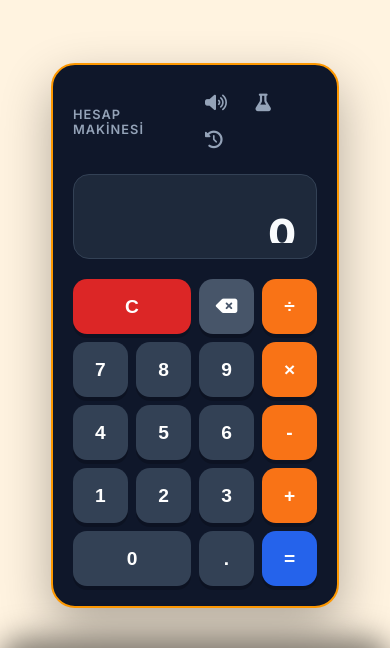
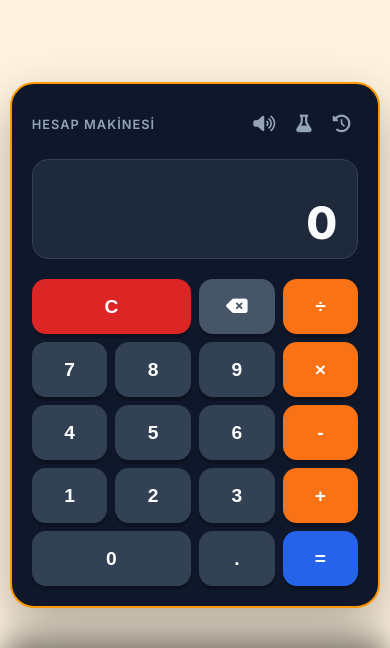
Before and after one commit to b3roglu/hesapmakinesi, a plain HTML site: page index.html in a window 390 px wide. Shown: the part 196-844 px from the top of the page. Drawn offline with Linux system fonts and the light colour scheme.

Commit message:
index.html

```diff
--- a/index.html
+++ b/index.html
@@ -31,7 +31,7 @@
             align-items: center;
             min-height: 100vh;
             margin: 0;
-            overflow: hidden; /* Sayfa kaymasını engelle */
+            overflow: hidden;
         }
 
         .wrapper {
@@ -39,6 +39,7 @@
             display: flex;
             justify-content: center;
             align-items: center;
+            width: 100%;
         }
 
         /* --- HESAP MAKİNESİ GÖVDESİ --- */
@@ -50,54 +51,111 @@
             box-shadow: 0 20px 50px rgba(0,0,0,0.3);
             width: 340px;
             position: relative;
-            z-index: 20; /* Hesap makinesi her zaman en üstte */
+            z-index: 20;
             transition: width 0.3s ease;
+            display: flex;
+            flex-direction: column;
         }
 
-        /* Bilimsel Mod Genişliği */
         .calculator.scientific { width: 550px; }
 
-        /* --- GEÇMİŞ PANELİ (MASAÜSTÜ AYARLARI) --- */
+        /* --- GEÇMİŞ PANELİ (MASAÜSTÜ) --- */
         .history-panel {
             position: absolute;
-            top: 0;
-            right: 0;
-            width: 300px;
-            height: 100%;
+            top: 0; right: 0;
+            width: 300px; height: 100%;
             background-color: #1e293b;
             border-radius: 24px;
             border: 2px solid var(--border-orange);
             padding: 20px;
-            display: flex;
-            flex-direction: column;
-            z-index: 10; /* Hesap makinesinin arkasında */
-
-            /* Animasyon Mantığı */
+            display: flex; flex-direction: column;
+            z-index: 10;
             transition: transform 0.4s cubic-bezier(0.175, 0.885, 0.32, 1.275), opacity 0.3s;
-            transform: translateX(0) scale(0.9); /* Başlangıçta makinenin arkasında */
+            transform: translateX(0) scale(0.9);
             opacity: 0;
-            pointer-events: none; /* Kapalıyken tıklanamaz */
+            pointer-events: none;
         }
 
-        /* Panel AÇIKKEN (Masaüstü) */
         .history-panel.open {
-            transform: translateX(105%) scale(1); /* Sağa doğru kayar */
+            transform: translateX(105%) scale(1);
             opacity: 1;
             pointer-events: all;
         }
 
-        /* --- DİĞER STİLLER (Header, Ekran, Tuşlar) --- */
-        .header { display: flex; justify-content: space-between; align-items: center; margin-bottom: 15px; }
-        .header-title { font-size: 0.8rem; color: var(--text-gray); font-weight: 600; letter-spacing: 1px; }
-        .controls button { background: none; border: none; color: var(--text-gray); cursor: pointer; font-size: 1.1rem; margin-left: 8px; padding: 8px; border-radius: 8px; transition: 0.3s; }
+        /* --- Header (Üst Kısım) Düzenlemeleri --- */
+        .header {
+            display: flex;
+            justify-content: space-between;
+            align-items: center;
+            margin-bottom: 15px;
+            height: 40px; /* Yükseklik sabitlendi */
+            flex-wrap: nowrap; /* Mobilde aşağı kaymayı engeller */
+        }
+
+        .header-title {
+            font-size: 0.8rem;
+            color: var(--text-gray);
+            font-weight: 600;
+            letter-spacing: 1px;
+            white-space: nowrap; /* Yazının alt satıra geçmesini engeller */
+        }
+
+        .controls {
+            display: flex;
+            align-items: center;
+        }
+
+        .controls button {
+            background: none;
+            border: none;
+            color: var(--text-gray);
+            cursor: pointer;
+            font-size: 1.1rem;
+            margin-left: 5px;
+            padding: 8px;
+            border-radius: 8px;
+            transition: 0.3s;
+            display: flex;
+            align-items: center;
+            justify-content: center;
+        }
         .controls button.active { color: var(--border-orange); background: rgba(254, 152, 0, 0.1); }
 
-        .display-area { background-color: var(--screen-bg); border-radius: 16px; padding: 15px 20px; margin-bottom: 20px; text-align: right; height: 85px; display: flex; flex-direction: column; justify-content: space-between; border: 1px solid #334155; }
-        .prev-op { color: var(--text-gray); font-size: 0.85rem; min-height: 1.2rem; }
-        .curr-op { color: var(--text-white); font-size: 2.5rem; font-weight: 800; overflow-x: auto; white-space: nowrap; }
+        /* --- Ekran Alanı Düzenlemeleri --- */
+        .display-area {
+            background-color: var(--screen-bg);
+            border-radius: 16px;
+            padding: 15px 20px;
+            margin-bottom: 20px;
+            text-align: right;
+            /* Yüksekliği artırdım */
+            height: 100px;
+            display: flex;
+            flex-direction: column;
+            justify-content: flex-end; /* İçeriği alta yasla */
+            border: 1px solid #334155;
+        }
+
+        .prev-op {
+            color: var(--text-gray);
+            font-size: 0.85rem;
+            min-height: 1.2rem;
+            margin-bottom: 5px;
+        }
+
+        .curr-op {
+            color: var(--text-white);
+            font-size: 2.8rem; /* Font biraz büyüdü */
+            font-weight: 800;
+            overflow-x: auto;
+            white-space: nowrap;
+            line-height: 1.1; /* Satır yüksekliği ayarlandı, kesilmeyi önler */
+            padding-bottom: 5px; /* Alt boşluk */
+        }
         .curr-op::-webkit-scrollbar { display: none; }
 
-        .keys-grid { display: grid; grid-template-columns: repeat(4, 1fr); gap: 10px; }
+        /* --- Tuş Takımı --- */
+        .keys-grid { display: grid; grid-template-columns: repeat(4, 1fr); gap: 10px; flex-grow: 1; }
         .calculator.scientific .keys-grid { grid-template-columns: repeat(6, 1fr); }
 
         button.key { height: 60px; border: none; border-radius: 14px; font-size: 1.3rem; font-weight: 700; color: white; cursor: pointer; background-color: var(--btn-dark); box-shadow: 0 4px 0 rgba(0,0,0,0.2); user-select: none; }
@@ -112,18 +170,15 @@
         .calculator.scientific .sci-key { display: block; animation: fadeIn 0.3s; }
         @keyframes fadeIn { from { opacity: 0; } to { opacity: 1; } }
 
+        /* --- Geçmiş Listesi --- */
         .history-header { color: var(--text-gray); font-weight: bold; margin-bottom: 15px; display: flex; justify-content: space-between; padding-bottom: 10px; border-bottom: 1px solid #334155; }
         .history-list { flex: 1; overflow-y: auto; }
         .history-item { background: rgba(255,255,255,0.05); padding: 10px; border-radius: 8px; margin-bottom: 8px; cursor: pointer; }
         .hist-res { color: var(--btn-orange); font-weight: bold; text-align: right; font-size: 1.1rem; }
 
-        /* --- MOBİL UYUMLULUK (Responsive) --- */
+        /* --- MOBİL UYUMLULUK --- */
         @media (max-width: 768px) {
-            body {
-                align-items: flex-end; /* Mobilde aşağı hizala */
-                padding-bottom: 20px;
-            }
-
+            body { align-items: flex-end; padding-bottom: 20px; }
             .calculator { width: 95%; margin: 0 auto; margin-bottom: 20px; }
             .calculator.scientific { width: 95%; }
 
@@ -131,28 +186,17 @@
             button.key { height: 55px; font-size: 1.2rem; }
             .calculator.scientific button.key { height: 45px; font-size: 1rem; }
 
-            /* Mobilde Geçmiş Paneli (Alttan Çıkan Menü) */
             .history-panel {
-                position: fixed; /* Ekrana sabitle */
-                top: auto;
-                right: 0;
-                left: 0;
-                bottom: 0;
-                width: 100%;
-                height: 60vh; /* Ekranın %60'ı */
+                position: fixed; top: auto; right: 0; left: 0; bottom: 0;
+                width: 100%; height: 60vh;
                 border-radius: 24px 24px 0 0;
-                z-index: 100; /* Her şeyin üstünde */
-
-                /* Mobil Animasyon */
-                transform: translateY(100%); /* Aşağıda gizli */
+                z-index: 100;
+                transform: translateY(100%);
                 opacity: 1;
                 pointer-events: all;
                 box-shadow: 0 -10px 30px rgba(0,0,0,0.5);
             }
-
-            .history-panel.open {
-                transform: translateY(0); /* Yukarı kayar */
-            }
+            .history-panel.open { transform: translateY(0); }
         }
     </style>
 </head>
@@ -241,12 +285,7 @@
 
     function toggleSound() { soundOn = !soundOn; document.getElementById('btnSound').classList.toggle('active'); }
     function toggleScientific() { document.getElementById('calculator').classList.toggle('scientific'); document.getElementById('btnSci').classList.toggle('active'); }
-
-    // Geçmiş Paneli Aç/Kapa
-    function toggleHistory() {
-        document.getElementById('historyPanel').classList.toggle('open');
-        document.getElementById('btnHist').classList.toggle('active');
-    }
+    function toggleHistory() { document.getElementById('historyPanel').classList.toggle('open'); document.getElementById('btnHist').classList.toggle('active'); }
 
     function updateDisplay() {
         document.getElementById('current-operand').innerText = Number(curr).toLocaleString('tr-TR', {maximumFractionDigits: 10});
@@ -304,10 +343,7 @@
     function loadHist(val) {
         curr=val.toString();
         updateDisplay();
-        // Mobilde paneli kapat, masaüstünde açık kalabilir
-        if(window.innerWidth <= 768) {
-            toggleHistory();
-        }
+        if(window.innerWidth <= 768) { toggleHistory(); }
     }
 </script>
 </body>
```
